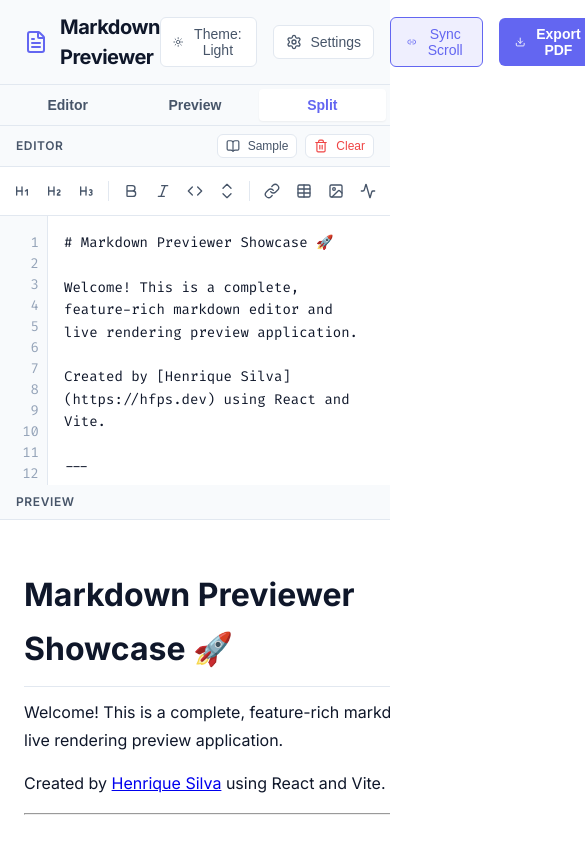
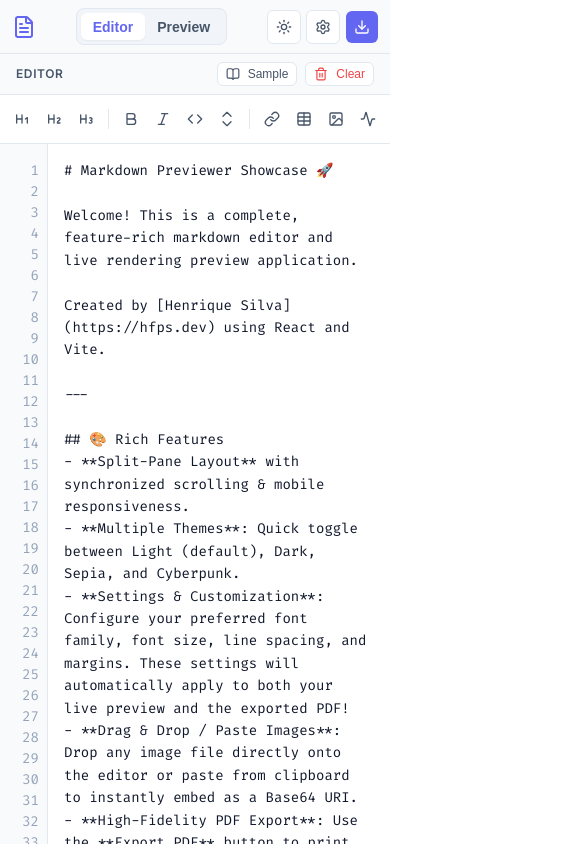
Before and after one commit to henriquefps/markdown-preview, a React (Vite) app: page / in a window 390 px wide. Shown: the whole page, 585 px wide, since content can reach past the window. Built offline with nearby package versions, Linux system fonts and the light colour scheme.

Commit message:
feat: implement persistent view mode selector with mobile-responsive layout and improved print styling

```diff
--- a/src/App.tsx
+++ b/src/App.tsx
@@ -83,8 +83,32 @@ function App() {
   });
 
   const [isThemeDropdownOpen, setIsThemeDropdownOpen] = useState(false);
-  const [activeTab, setActiveTab] = useState<'editor' | 'preview' | 'split'>('split');
+  const [activeTab, setActiveTab] = useState<'editor' | 'preview' | 'split'>(() => {
+    const saved = localStorage.getItem('active-tab') as 'editor' | 'preview' | 'split';
+    if (['editor', 'preview', 'split'].includes(saved)) {
+      if (window.innerWidth <= 768 && saved === 'split') {
+        return 'editor';
+      }
+      return saved;
+    }
+    return window.innerWidth <= 768 ? 'editor' : 'split';
+  });
+
   const [isSyncScrollEnabled, setIsSyncScrollEnabled] = useState(true);
+
+  useEffect(() => {
+    localStorage.setItem('active-tab', activeTab);
+  }, [activeTab]);
+
+  useEffect(() => {
+    const handleResize = () => {
+      if (window.innerWidth <= 768 && activeTab === 'split') {
+        setActiveTab('editor');
+      }
+    };
+    window.addEventListener('resize', handleResize);
+    return () => window.removeEventListener('resize', handleResize);
+  }, [activeTab]);
 
   // Preview / PDF custom settings
   const [fontFamily, setFontFamily] = useState(() => localStorage.getItem('preview-font-family') || "'Inter', system-ui, sans-serif");
@@ -204,6 +228,31 @@ function App() {
             <FileText size={24} />
           </div>
           <span className="brand-title">Markdown Previewer</span>
+        </div>
+
+        {/* View Mode Segmented Control */}
+        <div className="view-mode-selector">
+          <button
+            className={activeTab === 'editor' ? 'active' : ''}
+            onClick={() => setActiveTab('editor')}
+            title="Mostrar apenas o Editor"
+          >
+            Editor
+          </button>
+          <button
+            className={`desktop-only ${activeTab === 'split' ? 'active' : ''}`}
+            onClick={() => setActiveTab('split')}
+            title="Mostrar Split (Editor + Preview)"
+          >
+            Split
+          </button>
+          <button
+            className={activeTab === 'preview' ? 'active' : ''}
+            onClick={() => setActiveTab('preview')}
+            title="Mostrar apenas o Preview"
+          >
+            Preview
+          </button>
         </div>
 
         <div className="control-section">
@@ -348,27 +397,6 @@ function App() {
         </div>
       </header>
 
-      {/* Mobile View Toggle */}
-      <div className="view-toggle no-print">
-        <button
-          className={`view-toggle-btn ${activeTab === 'editor' ? 'active' : ''}`}
-          onClick={() => setActiveTab('editor')}
-        >
-          Editor
-        </button>
-        <button
-          className={`view-toggle-btn ${activeTab === 'preview' ? 'active' : ''}`}
-          onClick={() => setActiveTab('preview')}
-        >
-          Preview
-        </button>
-        <button
-          className={`view-toggle-btn ${activeTab === 'split' ? 'active' : ''}`}
-          onClick={() => setActiveTab('split')}
-        >
-          Split
-        </button>
-      </div>
 
       {/* Editor & Previewer Workspace */}
       <main className="workspace">
--- a/src/components/MarkdownViewer.css
+++ b/src/components/MarkdownViewer.css
@@ -398,6 +398,9 @@
   overflow-x: auto;
   border: 1px solid var(--border-color);
   margin-bottom: 1rem;
+  white-space: pre-wrap;
+  word-wrap: break-word;
+  word-break: break-word;
 }
 
 .markdown-body code {
@@ -485,9 +488,35 @@
   width: 100%;
 }
 
-/* Responsive View Switcher */
-.view-toggle {
-  display: none;
+/* Segmented View Mode Selector */
+.view-mode-selector {
+  display: flex;
+  background-color: var(--bg-tertiary);
+  padding: 0.25rem;
+  border-radius: 0.5rem;
+  border: 1px solid var(--border-color);
+}
+
+.view-mode-selector button {
+  padding: 0.35rem 0.75rem;
+  font-size: 0.875rem;
+  font-weight: 600;
+  border: none;
+  background: transparent;
+  color: var(--text-secondary);
+  border-radius: 0.375rem;
+  cursor: pointer;
+  transition: all var(--transition-speed) ease;
+}
+
+.view-mode-selector button:hover {
+  color: var(--text-primary);
+}
+
+.view-mode-selector button.active {
+  background-color: var(--bg-primary);
+  color: var(--accent);
+  box-shadow: var(--shadow-sm);
 }
 
 @media (max-width: 768px) {
@@ -505,29 +534,35 @@
     height: 100%;
   }
 
-  .view-toggle {
-    display: flex;
-    background-color: var(--bg-secondary);
-    border-bottom: 1px solid var(--border-color);
-    padding: 0.25rem;
+  .desktop-only {
+    display: none !important;
   }
 
-  .view-toggle-btn {
-    flex: 1;
-    padding: 0.5rem;
-    font-size: 0.875rem;
-    font-weight: 600;
-    border: none;
-    background: transparent;
-    color: var(--text-secondary);
-    border-radius: 0.25rem;
-    cursor: pointer;
+  /* Responsive Header for Mobile */
+  .brand-title {
+    display: none;
   }
 
-  .view-toggle-btn.active {
-    background-color: var(--bg-primary);
-    color: var(--accent);
-    box-shadow: var(--shadow-sm);
+  .app-header {
+    padding: 0.5rem 0.75rem;
+    gap: 0.5rem;
+  }
+
+  .control-section {
+    gap: 0.35rem;
+  }
+
+  /* Hide button texts on mobile to prevent overflow */
+  .theme-btn span,
+  .action-btn-secondary span,
+  .action-btn span {
+    display: none;
+  }
+
+  .theme-btn,
+  .action-btn-secondary,
+  .action-btn {
+    padding: 0.5rem;
   }
 }
 
--- a/src/index.css
+++ b/src/index.css
@@ -147,6 +147,7 @@ body {
   width: 100%;
   border-collapse: collapse;
   border: none;
+  table-layout: fixed;
 }
 
 .print-layout-table>thead,
@@ -209,11 +210,14 @@ body {
     display: none !important;
   }
 
-  /* Make the preview pane take full width and height */
-  .preview-pane {
+  /* Make the preview pane and its containers take full width/height and allow printing flow */
+  .workspace,
+  .preview-pane,
+  .preview-container {
     width: 100% !important;
     height: auto !important;
     overflow: visible !important;
+    display: block !important;
     padding: 0 !important;
     background-color: #ffffff !important;
   }
@@ -285,7 +289,7 @@ body {
   pre,
   code,
   blockquote,
-  tr,
+  .markdown-body table tr,
   img {
     page-break-inside: avoid;
   }
```
Also changed, not shown: 1 other file (tests, documents, lock files or other folders).
